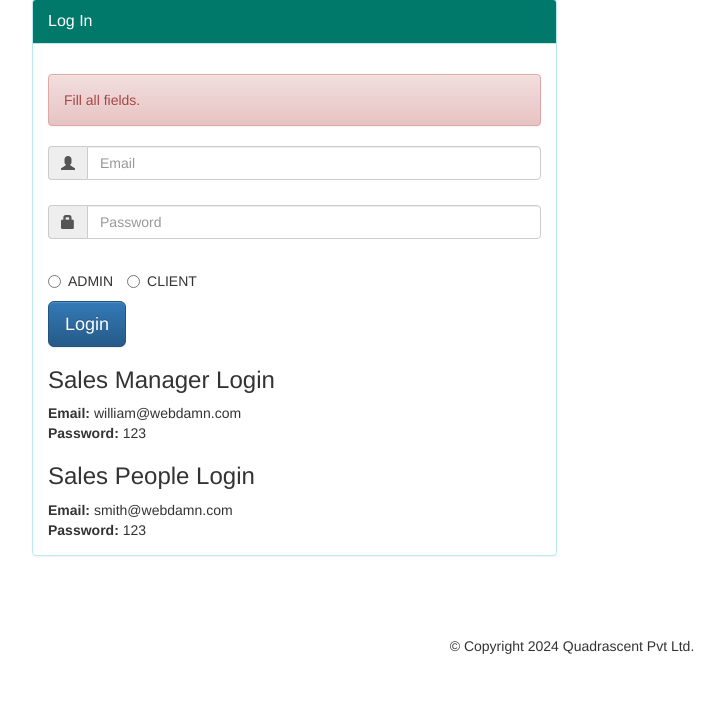
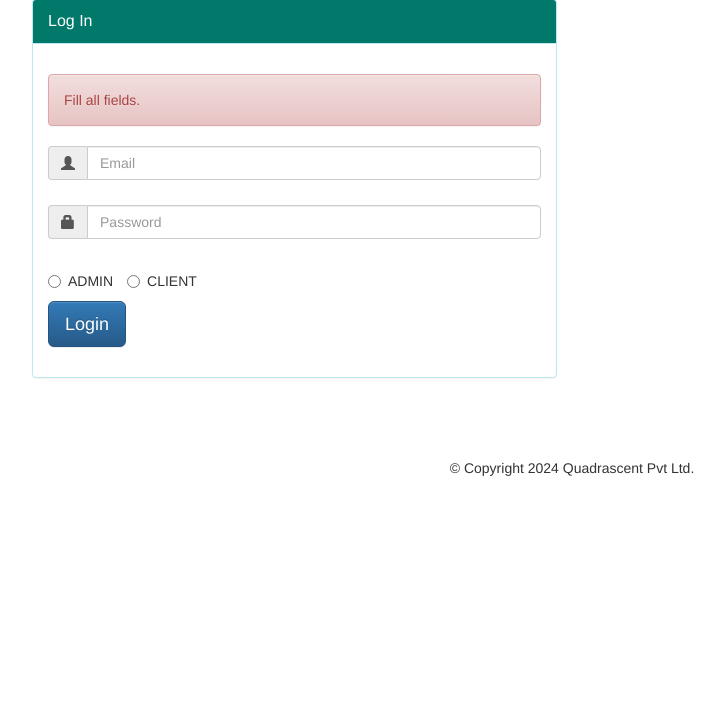
Before and after one commit to jeevanrajan03/QUADCRM, a PHP site: page / in a window 1280 px wide. Shown: the part 185-901 px from the top of the page, without its empty margins (68-792 px from the left). After the commit the page ends 661 px from the top, so only its background shows below. Run offline with PHP 8.4, Linux system fonts and the light colour scheme; some libraries are stand-ins or nearby versions.

Commit message:
commented credentials

```diff
--- a/index.php
+++ b/index.php
@@ -63,14 +63,14 @@
 						</div>
 					</div>
 
-					<p>
+					<!-- <p>
 					<h3>Sales Manager Login</h3>
 					<strong>Email: </strong>william@webdamn.com<br>
 					<strong>Password:</strong> 123
 
 					<h3>Sales People Login</h3>
 					<strong>Email: </strong>smith@webdamn.com<br>
-					<strong>Password:</strong> 123<br>
+					<strong>Password:</strong> 123<br> -->
 
 
 				</form>
```
